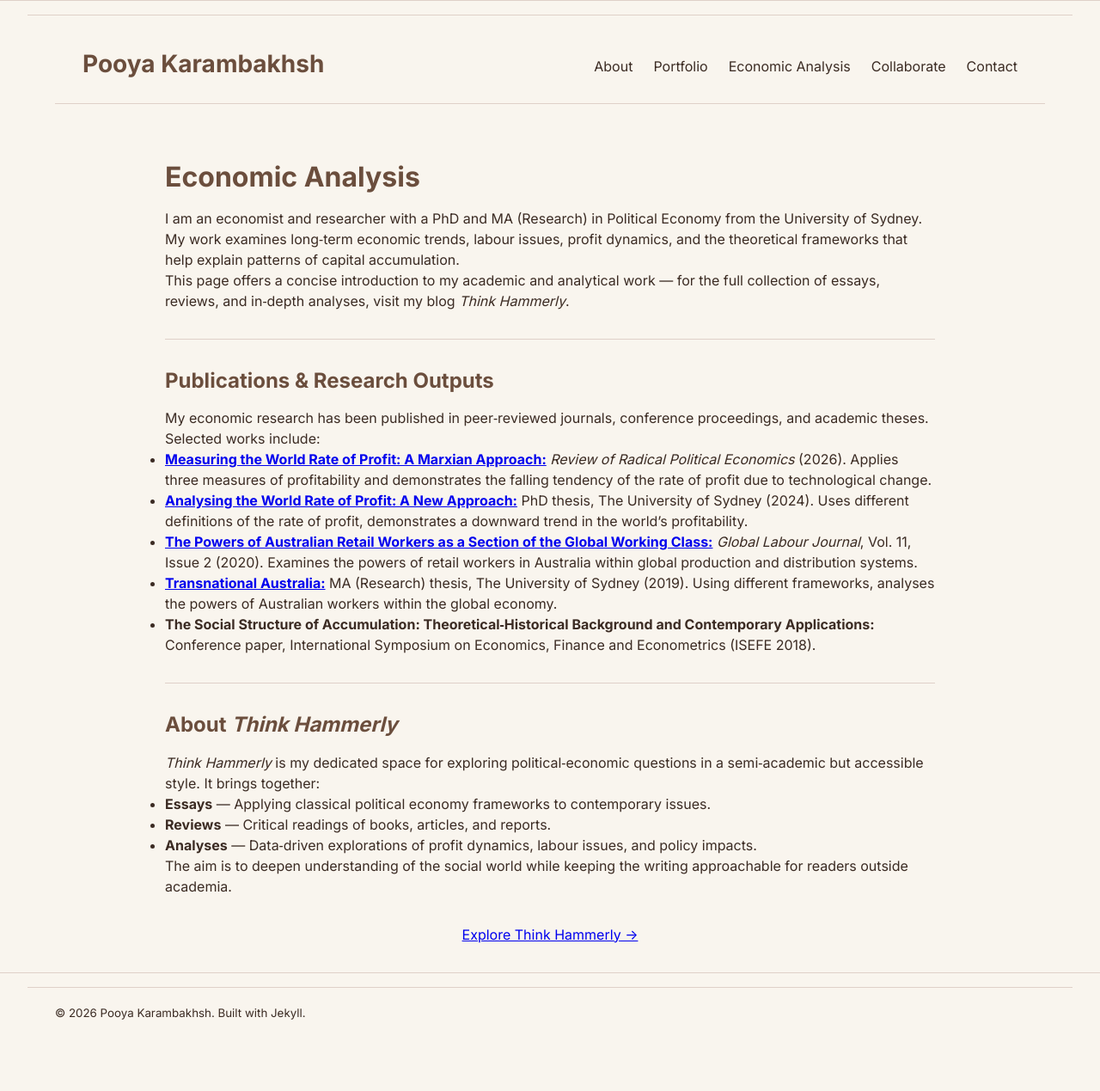
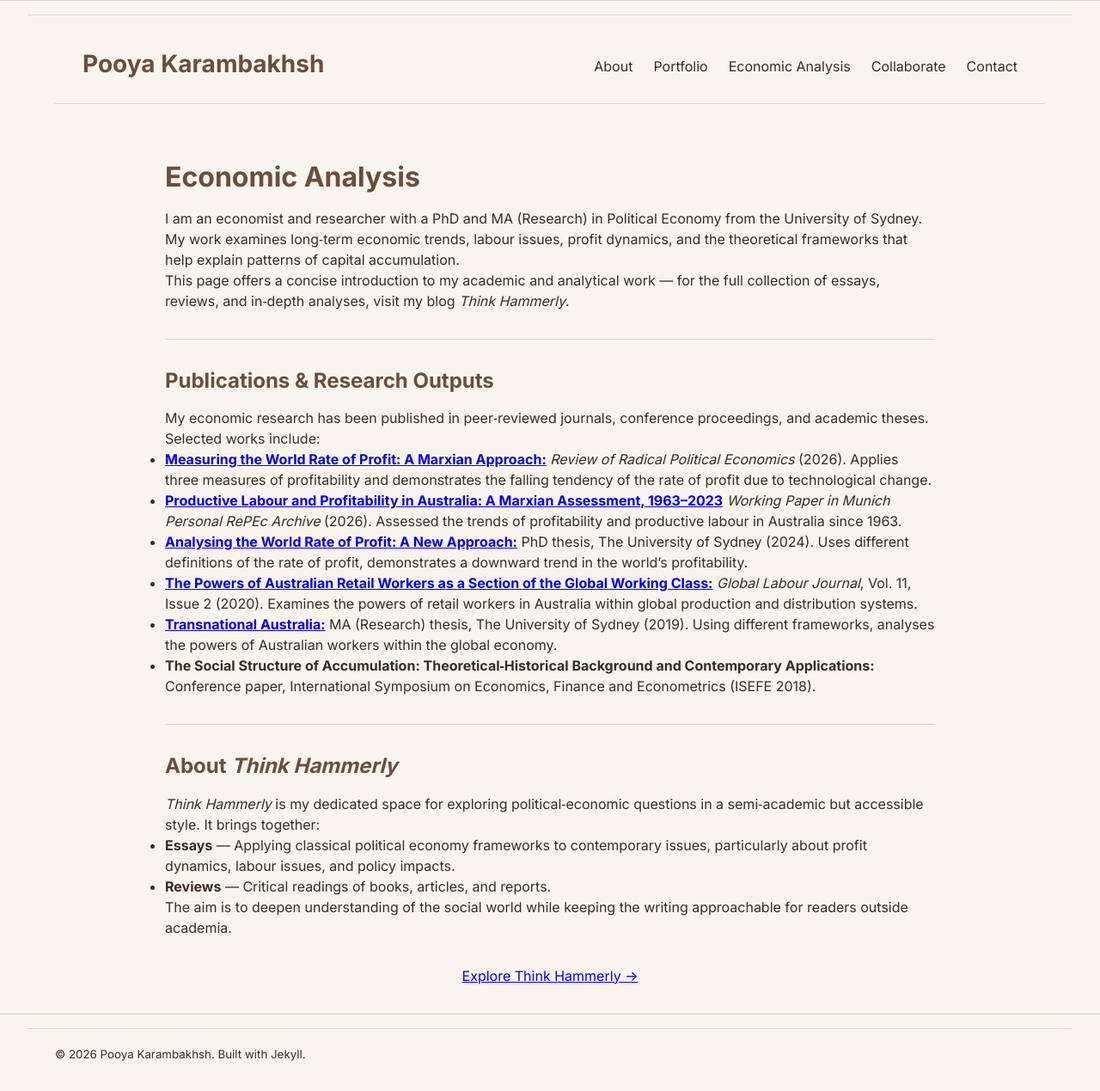
Before and after one commit to pooya-karambakhsh/pooya-karambakhsh.github.io, a Jekyll site: the page built from economic.md, in a window 1280 px wide. Shown: the whole page at 86% size. Built offline with Jekyll 4.4.1, drawn with Linux system fonts in a browser that asks for light colours; before the commit the page ends 1221 px from its top, so only the background shows below that.

Commit message:
20260618 Updated economic page

```diff
--- a/economic.md
+++ b/economic.md
@@ -16,6 +16,7 @@ This page offers a concise introduction to my academic and analytical work — f
 
 My economic research has been published in peer‑reviewed journals, conference proceedings, and academic theses. Selected works include:
 - [**Measuring the World Rate of Profit: A Marxian Approach:**](https://doi.org/10.1177/04866134261420879) *Review of Radical Political Economics* (2026). Applies three measures of profitability and demonstrates the falling tendency of the rate of profit due to technological change.
+- [**Productive Labour and Profitability in Australia: A Marxian Assessment, 1963–2023**](https://mpra.ub.uni-muenchen.de/128475/) *Working Paper in Munich Personal RePEc Archive* (2026). Assessed the trends of profitability and productive labour in Australia since 1963.
 - [**Analysing the World Rate of Profit: A New Approach:**](https://hdl.handle.net/2123/33517) PhD thesis, The University of Sydney (2024). Uses different definitions of the rate of profit, demonstrates a downward trend in the world's profitability.
 - [**The Powers of Australian Retail Workers as a Section of the Global Working Class:**](https://doi.org/10.15173/glj.v11i2.4076) *Global Labour Journal*, Vol. 11, Issue 2 (2020). Examines the powers of retail workers in Australia within global production and distribution systems.
 - [**Transnational Australia:**](http://hdl.handle.net/2123/20744) MA (Research) thesis, The University of Sydney (2019). Using different frameworks, analyses the powers of Australian workers within the global economy.
@@ -28,9 +29,8 @@ My economic research has been published in peer‑reviewed journals, conference
 
 *Think Hammerly* is my dedicated space for exploring political‑economic questions in a semi‑academic but accessible style. It brings together:
 
-- **Essays** — Applying classical political economy frameworks to contemporary issues.
+- **Essays** — Applying classical political economy frameworks to contemporary issues, particularly about profit dynamics, labour issues, and policy impacts.
 - **Reviews** — Critical readings of books, articles, and reports.
-- **Analyses** — Data‑driven explorations of profit dynamics, labour issues, and policy impacts.
 
 The aim is to deepen understanding of the social world while keeping the writing approachable for readers outside academia.
 
```
